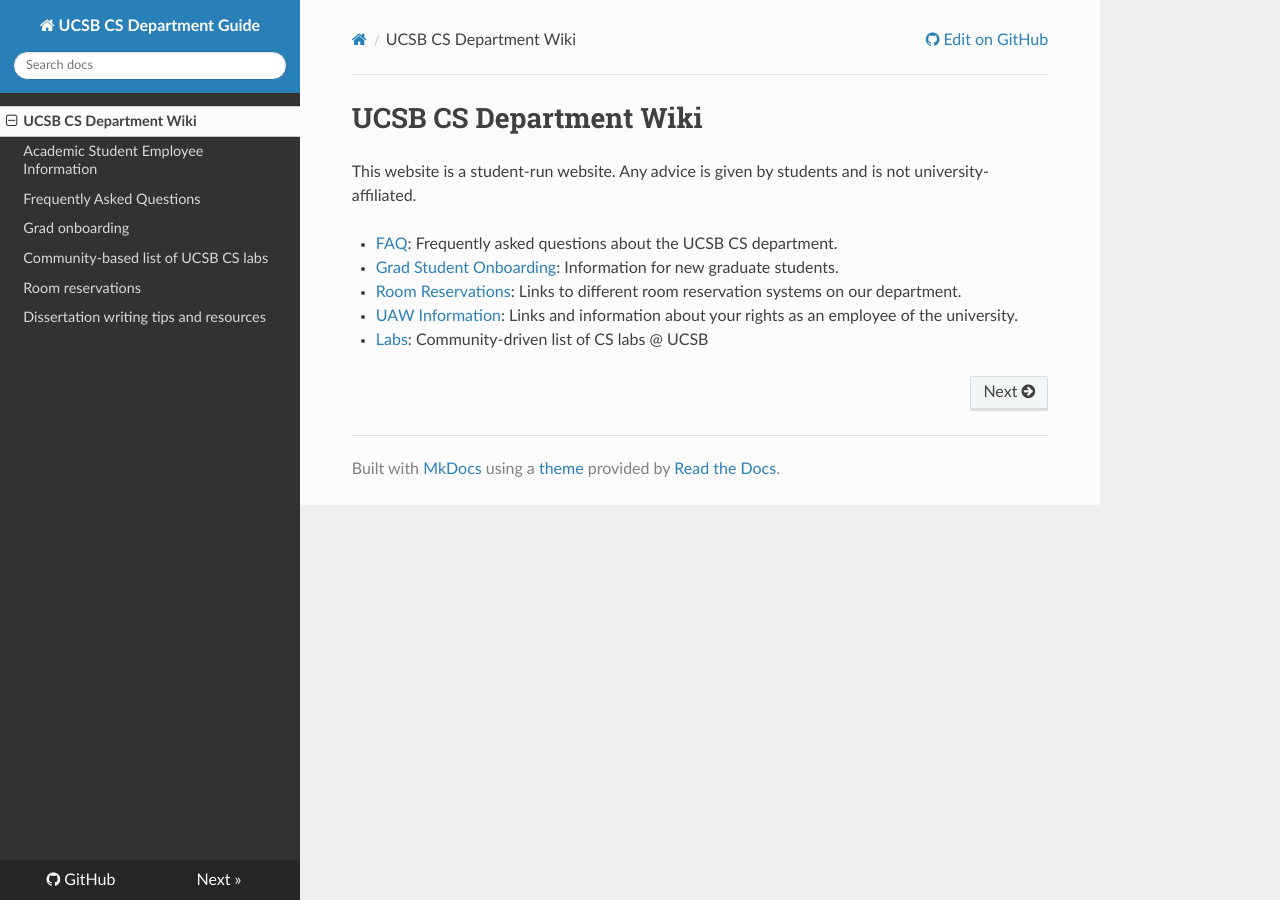
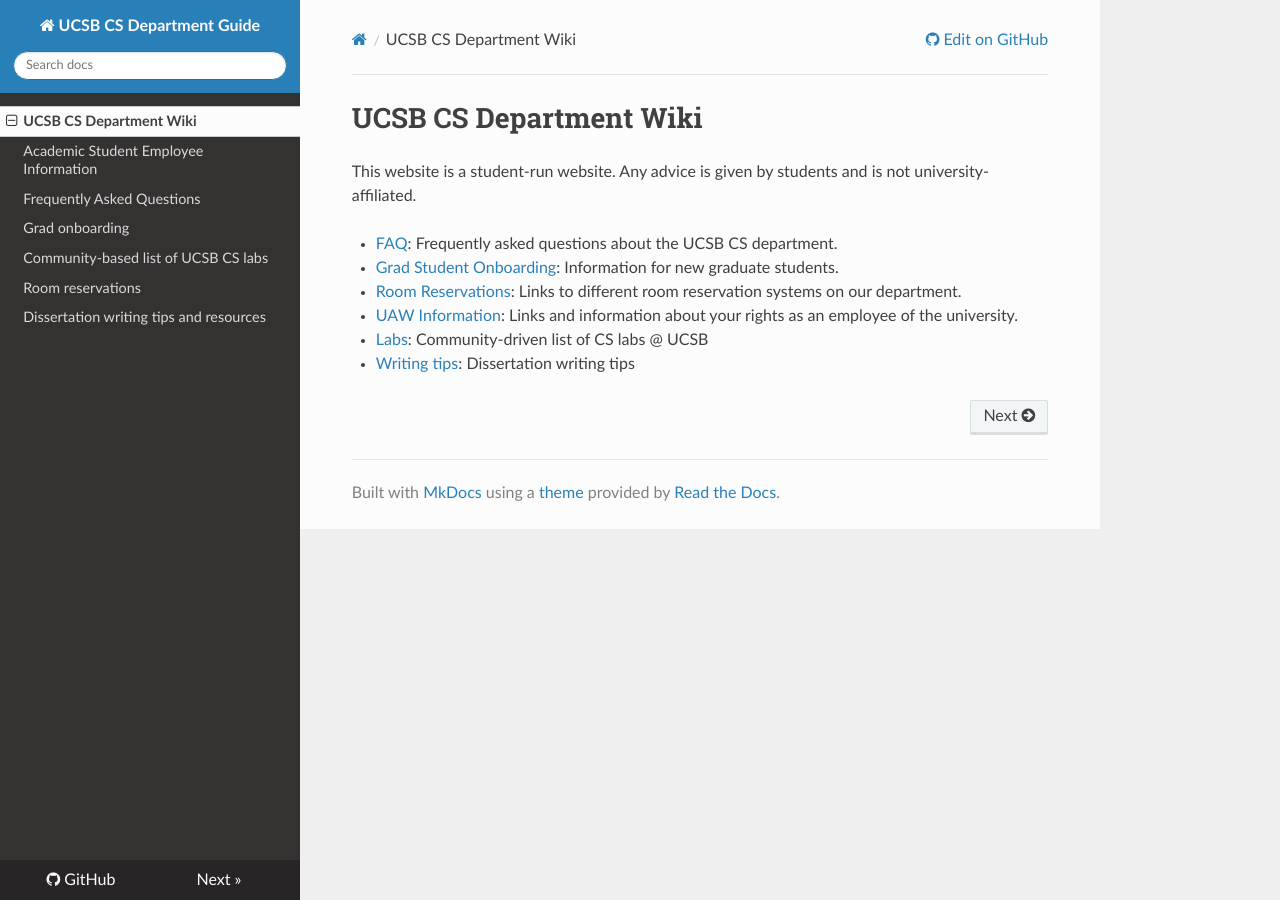
Before and after one commit to UCSB-CompSci-Grads/ucsb-compsci-grads.github.io, an MkDocs documentation site: the page built from wiki/README.md, in a window 1280 px wide. Built offline with MkDocs 1.6.1, drawn with Linux system fonts in a browser that asks for light colours; nearby versions of some CDN libraries.

Commit message:
Update README.md

```diff
--- a/wiki/README.md
+++ b/wiki/README.md
@@ -7,3 +7,4 @@ This website is a student-run website. Any advice is given by students and is no
 - [Room Reservations](reservations.md): Links to different room reservation systems on our department.
 - [UAW Information](ase.md): Links and information about your rights as an employee of the university.
 - [Labs](labs.md): Community-driven list of CS labs @ UCSB
+- [Writing tips](writing.md): Dissertation writing tips
```
